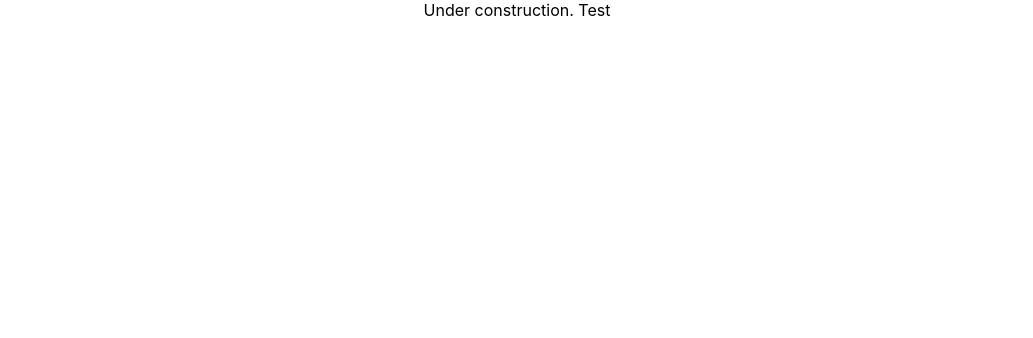
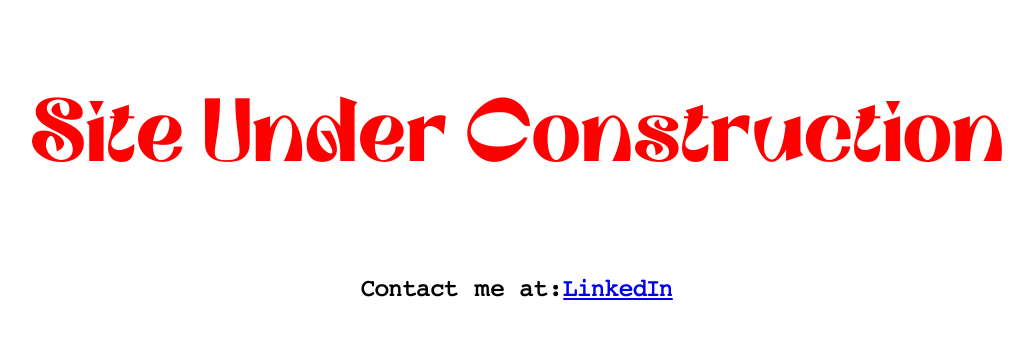
Before and after one commit to Ninja-Abu/azkhanweb, a React (Create React App) app: page / in a window 1280 px wide. Shown: the top 338 px of the page, without its empty margins (123-1156 px from the left). Built offline with nearby package versions, Linux system fonts and the light colour scheme.

Commit message:
Temporary Page

```diff
--- a/src/App.js
+++ b/src/App.js
@@ -1,10 +1,10 @@
-import logo from './logo.svg';
 import './App.css';
 
+import Tempo from './Components/Tempo';
 function App() {
   return (
     <div className="App">
-      Under construction. Test
+      <Tempo/>
     </div>
   );
 }
--- /dev/null
+++ b/src/Components/Tempo.css
@@ -0,0 +1,23 @@
+@font-face {
+    font-family: 'Jai';
+    src: url('./Assetts/Jai.TTF');
+}
+
+@font-face {
+    font-family: 'Tango';
+    src: url('./Assetts/Tango.ttf');
+}
+.tempo{
+    height: 100px;
+}
+
+.tempo p:first-of-type{
+    font-family: 'Tango';
+    font-size: 7vw;
+    color: red;
+}
+
+.tempo p:last-of-type{
+    font-family: 'Jai';
+    font-size: 2vw;
+}
--- /dev/null
+++ b/src/Components/Tempo.jsx
@@ -0,0 +1,18 @@
+import React from "react";
+import './Tempo.css'
+
+function Tempo(){
+    return(
+        <div className="tempo">
+            <p>
+                Site Under Construction
+            </p>
+            <p>
+                Contact me at:
+                <a href="#">LinkedIn</a>
+            </p>
+        </div>
+    )
+}
+
+export default Tempo;
```
Also changed, not shown: src/Components/Assetts/Jai.TTF (added), src/Components/Assetts/Tango.ttf (added).
